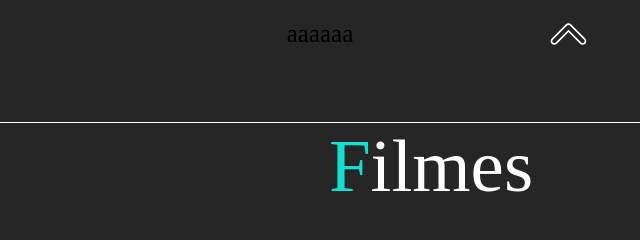
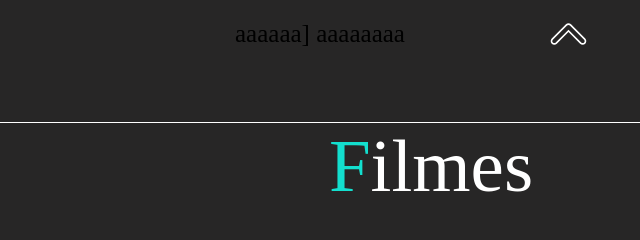
Before and after one commit to PabloGbzin/Projeto-Curso-IndicaFilmes, a plain HTML site: page index.html in a window 1280 px wide. Shown: the top 240 px of the page, 209-849 px from the left. Drawn offline with Linux system fonts and the light colour scheme.

Commit message:
teste alteraçãoHtml

```diff
--- a/index.html
+++ b/index.html
@@ -15,7 +15,8 @@
         <div class="logo-principal" id="indica-filmes">
             <h1><span class="estilo-cor-logo">In</span>dica Filmes</h1>
         </div>
-        aaaaaa
+        aaaaaa]
+        aaaaaaaa
         <div class="container-menu">
             <ul class="conteudo-menu">
                 <li><a href="#filmes-section"><img src="./img/rolo-de-filme.png" alt="" class="imagem">
```
